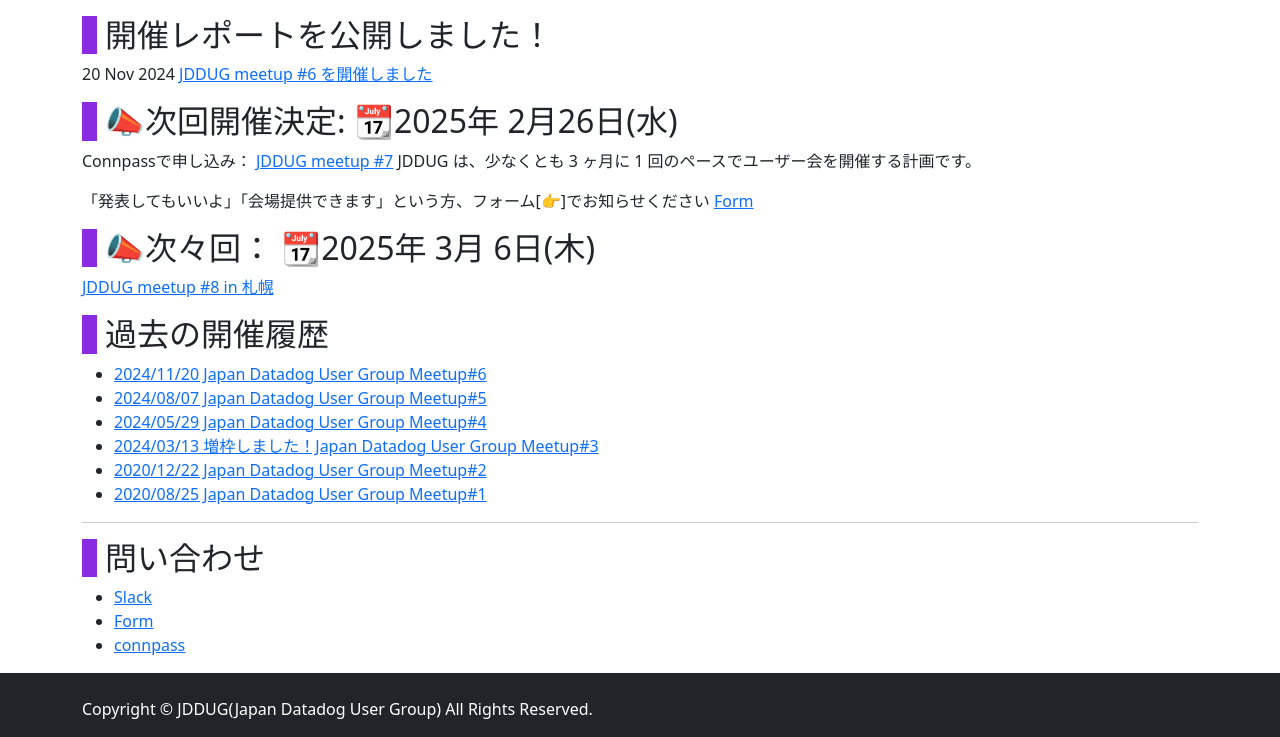
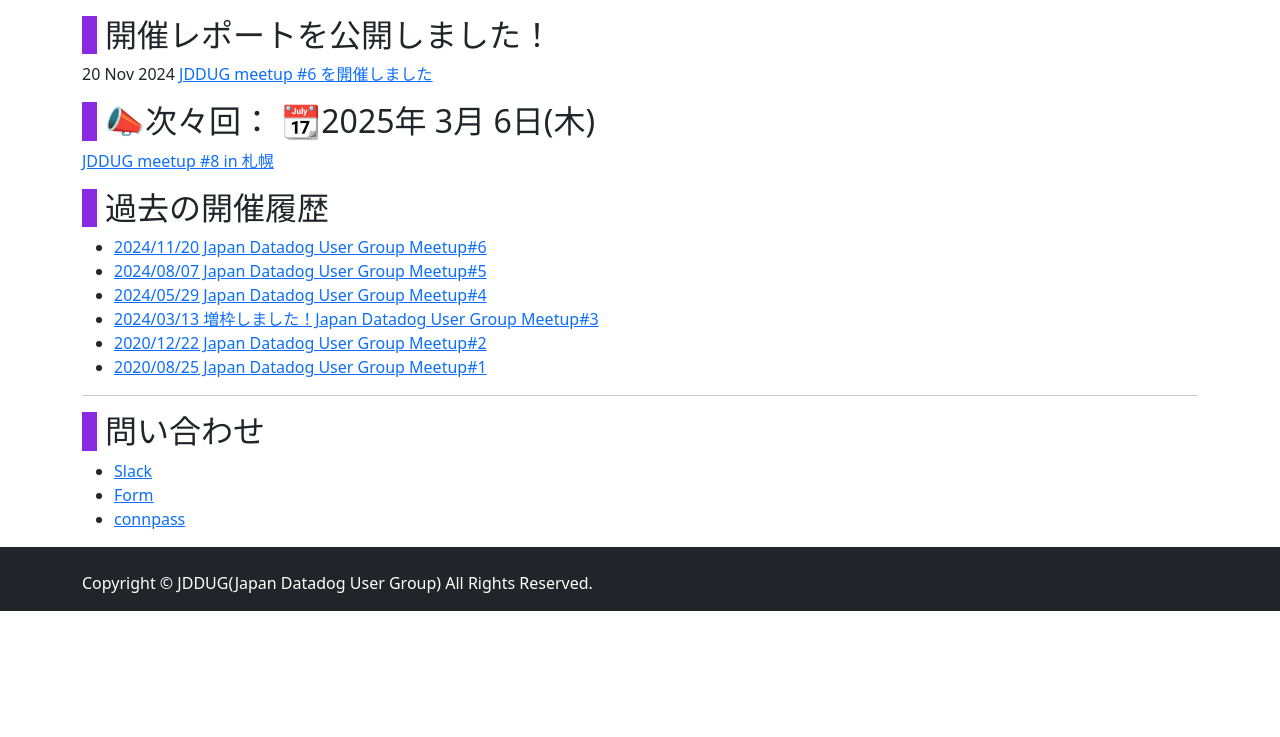
Before and after one commit to jdd-ug/jdd-ug.github.io, a Jekyll site: the page built from index.md, in a window 1280 px wide. Shown: the part 571-1308 px from the top of the page. Built offline with Jekyll 4.4.1, drawn with Linux system fonts in a browser that asks for light colours; after the commit the page ends 1182 px from its top, so only the background shows below that.

Commit message:
2月イベントを開催済みなので告知を削除。

```diff
--- a/index.md
+++ b/index.md
@@ -14,14 +14,6 @@
 
 ## 開催レポートを公開しました！
 20 Nov 2024 [JDDUG meetup #6 を開催しました](/2024/11/20/)
-
-## 📣次回開催決定: 📆2025年 2月26日(水)
-
-Connpassで申し込み： [JDDUG meetup #7](https://datadog-jp.connpass.com/event/343144/)
-JDDUG は、少なくとも 3 ヶ月に 1 回のペースでユーザー会を開催する計画です。
-
-「発表してもいいよ」「会場提供できます」という方、フォーム[👉]でお知らせください
-[Form](https://forms.gle/SoJrRUvX4FcysogP9)
 
 ## 📣次々回： 📆2025年 3月 6日(木)
 [JDDUG meetup #8 in 札幌](https://datadog-jp.connpass.com/event/344084/)
```
